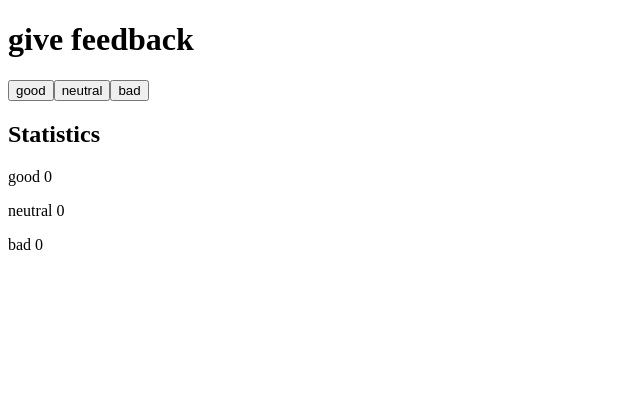
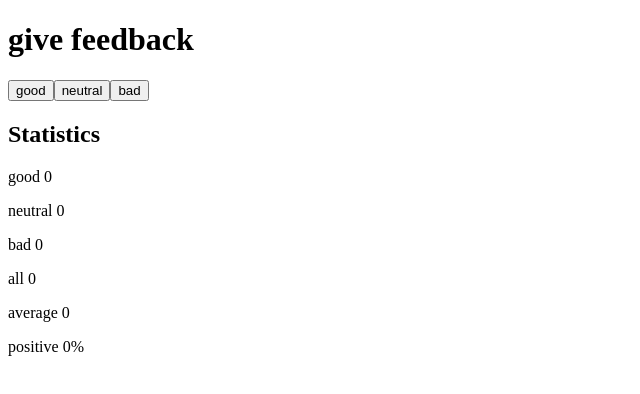
Before and after one commit to lanruo942/fullstackopen-exercises, a React (Create React App) app in the folder part1/unicafe/: page / in a window 1280 px wide. Shown: the top 394 px of the page, without its empty margins (0-640 px from the left). Built offline with nearby package versions, Linux system fonts and the light colour scheme.

Commit message:
complete part1/1.7

```diff
--- a/part1/unicafe/src/App.js
+++ b/part1/unicafe/src/App.js
@@ -2,7 +2,7 @@
  * @Author: Summer Lee
  * @Date: 2022-03-04 10:28:50
  * @LastEditors: Summer Lee
- * @LastEditTime: 2022-03-04 14:39:03
+ * @LastEditTime: 2022-03-04 14:51:55
  */
 import React, { useState } from 'react'
 
@@ -14,14 +14,23 @@ const Button = ({ handleClick, text }) => (
   <button onClick={handleClick}>{text}</button>
 )
 
-const Display = ({ good, neutral, bad }) => (
+const Display = ({ good, neutral, bad }) => {
+  const all = (good + neutral + bad) ? (good + neutral + bad) : 0
+  const average = ((good - bad)/all) ? ((good - bad)/all) : 0
+  const positive = (good/all) ? (good/all + '%') : '0%'
+
+  return (
     <div>
       <h2>Statistics</h2>
       <p>good {good}</p>
       <p>neutral {neutral}</p>
       <p>bad {bad}</p>
+      <p>all {all}</p>
+      <p>average {average}</p>
+      <p>positive {positive}</p>
     </div>
   )
+}
 
 const App = () => {
   const [ good, setGood ] =useState(0)
```
Lines whose indentation alone changed are shown as unchanged.
